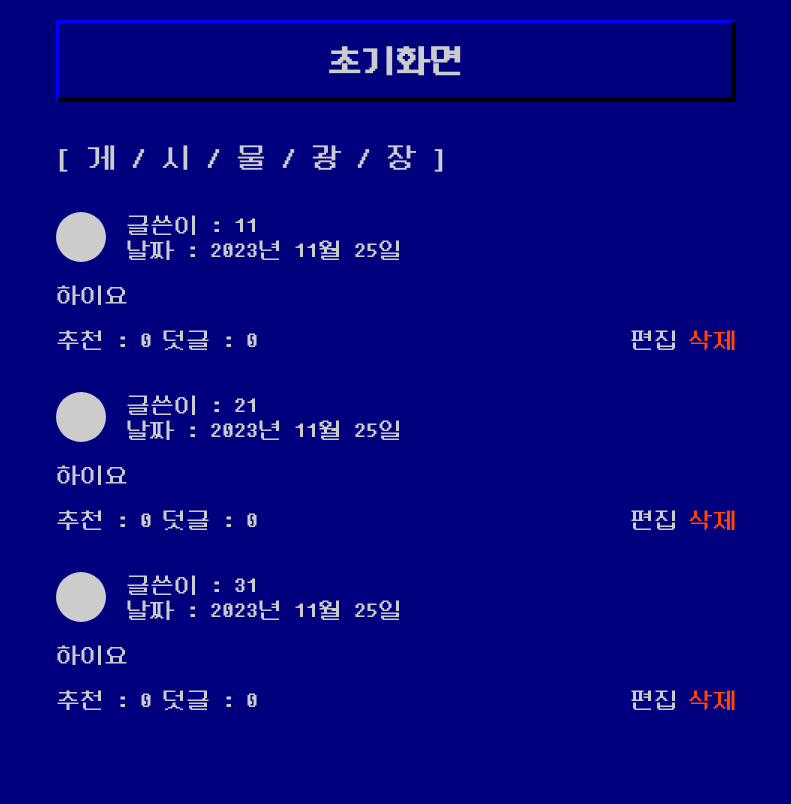
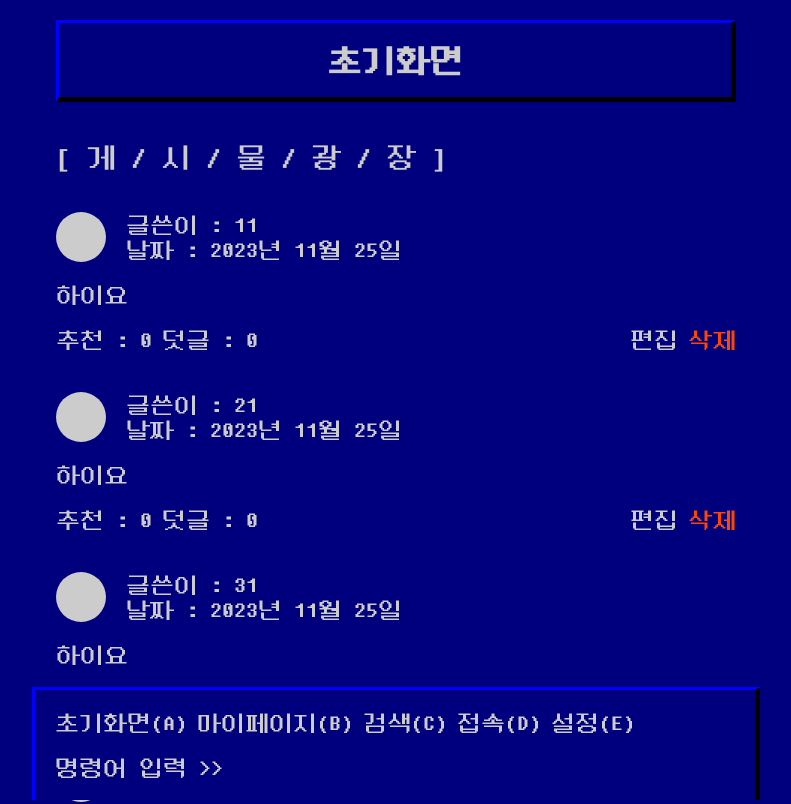
Before and after one commit to Woohyeok97/Hi-Tel, a React (Create React App) app: page / in a window 1280 px wide. Shown: the top 804 px of the page, without its empty margins (244-1035 px from the left). Built offline with nearby package versions, Linux system fonts and the light colour scheme.

Commit message:
Feat : Navbar 컴포넌트 작업

```diff
--- a/src/components/navbar/Navbar.module.scss
+++ b/src/components/navbar/Navbar.module.scss
@@ -1,3 +1,35 @@
+@import './_utils.scss';
+
 .navbar {
+    position: fixed;
+    bottom: 0;
+    right: 0;
+    left: 0;
+    max-width: inherit;
+    max-height: 100px;
+    padding: 20px;
+    display: flex;
+    flex-direction: column;
+    justify-content: space-between;
+    gap: 20px;
+    margin: 0 auto;
+    background-color: $bgColor;
+    z-index: 10;
+    @extend .shadow;
+    border-bottom: none;
 
+    &__flex {
+        display: flex;
+        gap: 10px;
+    }
+    &__menu {
+        cursor: pointer;
+        &:hover {
+            color: $fontColor-hover;
+        }
+    }
+    &__terminal {
+        color: $fontColor;
+        background-color: $bgColor;
+    }
 }
--- a/src/components/navbar/Navbar.tsx
+++ b/src/components/navbar/Navbar.tsx
@@ -1,8 +1,37 @@
 import styles from './Navbar.module.scss'
+import { useNavigate } from 'react-router-dom'
+
 
 export default function Navbar() {
+    const navigate = useNavigate()
+
 
     return (
-        <div></div>
+        <div className={ styles.navbar }>
+            <div className={ styles.navbar__flex }>
+                <div className={ styles.navbar__menu } onClick={()=>{ navigate('/') }}>
+                    초기화면(A)
+                </div>
+                <div className={ styles.navbar__menu } onClick={() => { navigate('/') }}>
+                    마이페이지(B)
+                </div>
+                <div className={ styles.navbar__menu } onClick={() => navigate('/search') }>
+                    검색(C)
+                </div>
+                <div className={ styles.navbar__menu } onClick={() => navigate('/users/login') }>접속(D)</div>
+
+                <div className={ styles.navbar__menu }>설정(E)</div>
+            </div>
+
+            {/* 명령어 인풋 */}
+            <div className={ styles.navbar__flex }>
+                <label htmlFor='command'>{'명령어 입력 >> '}</label>
+                <input
+                    type="text"
+                    id='command'
+                    className={ styles.navbar__terminal }
+                />
+            </div>
+        </div>
     )
 }
--- a/src/index.scss
+++ b/src/index.scss
@@ -21,10 +21,23 @@ a {
     color: inherit;
     text-decoration: none;
 }
+textarea {
+    font-family: $defaultFont;
+    font-size: $font1;
+    border: none;
+    resize: none;
+    outline: none;
+}
+input {
+    font-family: $defaultFont;
+    font-size: $font1;
+    outline: none;
+    border: none;
+}
 
 // page
 .page {
-    padding-bottom: 40px;
+    padding-bottom: 80px;
 
     &__header {
         text-align: center;
--- a/src/pages/home/index.tsx
+++ b/src/pages/home/index.tsx
@@ -25,6 +25,20 @@ const TEMP : PostType[] = [
         content : '하이요',
         createdAt : '2023년 11월 25일',
     },
+    {
+        id : '4',
+        uid : '131',
+        email : 'ㄴㅇㅁㅇㄴ',
+        content : '하이요',
+        createdAt : '2023년 11월 25일',
+    },
+    {
+        id : '5',
+        uid : '321',
+        email : 'ㄴㅇㅁㅇㄴ',
+        content : '하이요',
+        createdAt : '2023년 11월 25일',
+    },
 ]
 
 export default function HomePage() {
```
